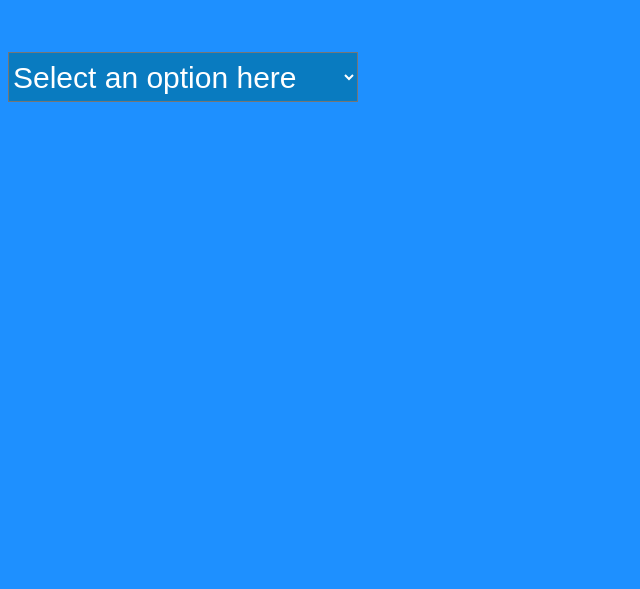
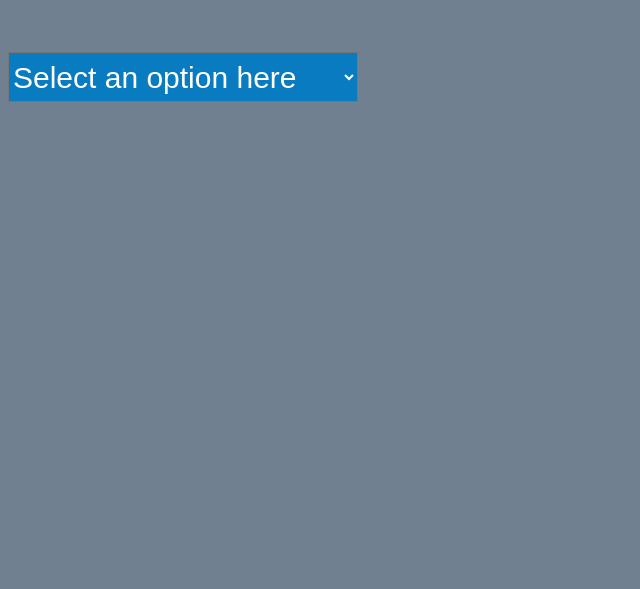
Before and after one commit to longhirstseniors2021/longhirstseniors2021, a plain HTML site: page menuTonySmith.html in a window 1280 px wide. Shown: the part 211-800 px from the top of the page, without its empty margins (0-640 px from the left). Drawn offline with Linux system fonts and the light colour scheme.

Commit message:
Update menuTonySmith.html

```diff
--- a/menuTonySmith.html
+++ b/menuTonySmith.html
@@ -5,7 +5,7 @@
   <style type="text/css">
 
       body {
-      background: DodgerBlue;
+      background: SlateGray;
       font-family: arial, sans-serif;
       font-size: 30px;
       color: #ffffff;
```
